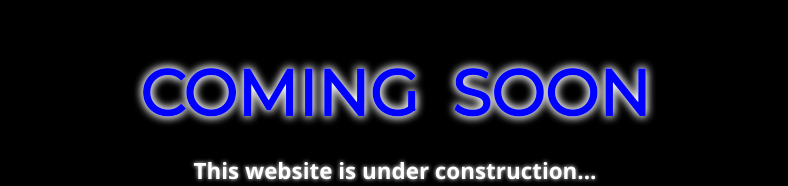
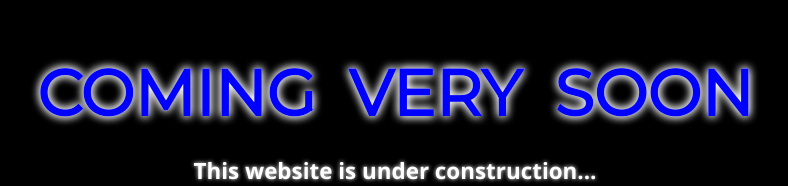
Before and after one commit to smckenz6/git-practice, a plain HTML site: page index.html in a window 1280 px wide. Shown: the part 117-303 px from the top of the page, without its empty margins (253-1041 px from the left). Drawn offline with nearby package versions, Linux system fonts and the light colour scheme.

Commit message:
Test for GitHub

```diff
--- a/index.html
+++ b/index.html
@@ -13,7 +13,7 @@
             <div class="wrapper">
               <div class="content">
                 <div class="item">
-                  <h1>COMING SOON</h1>
+                  <h1>COMING VERY SOON</h1>
                   <p>This website is under construction...</p>
                   <img src="https://thumbs.gfycat.com/GreenPositiveKagu-size_restricted.gif" alt="sonic">
                 </div>
```
